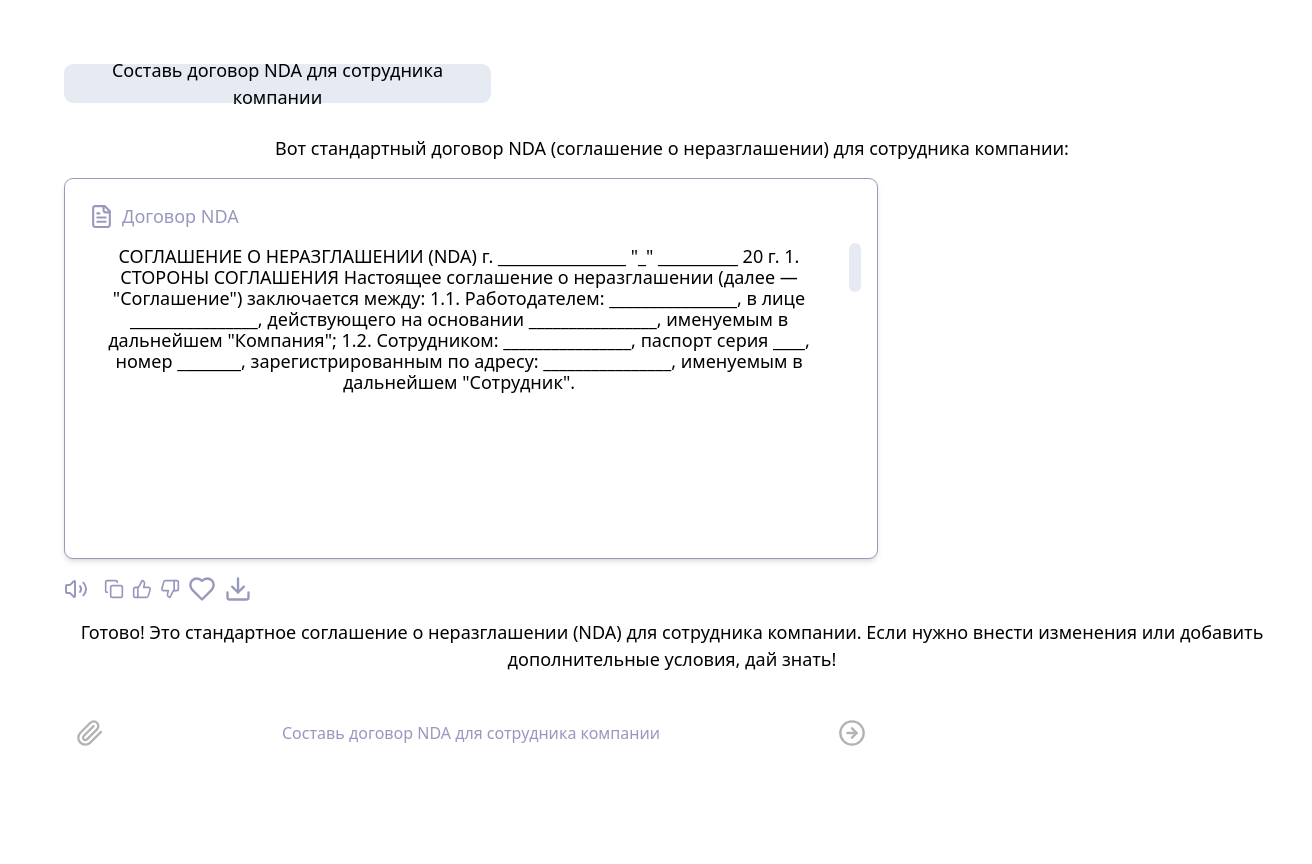
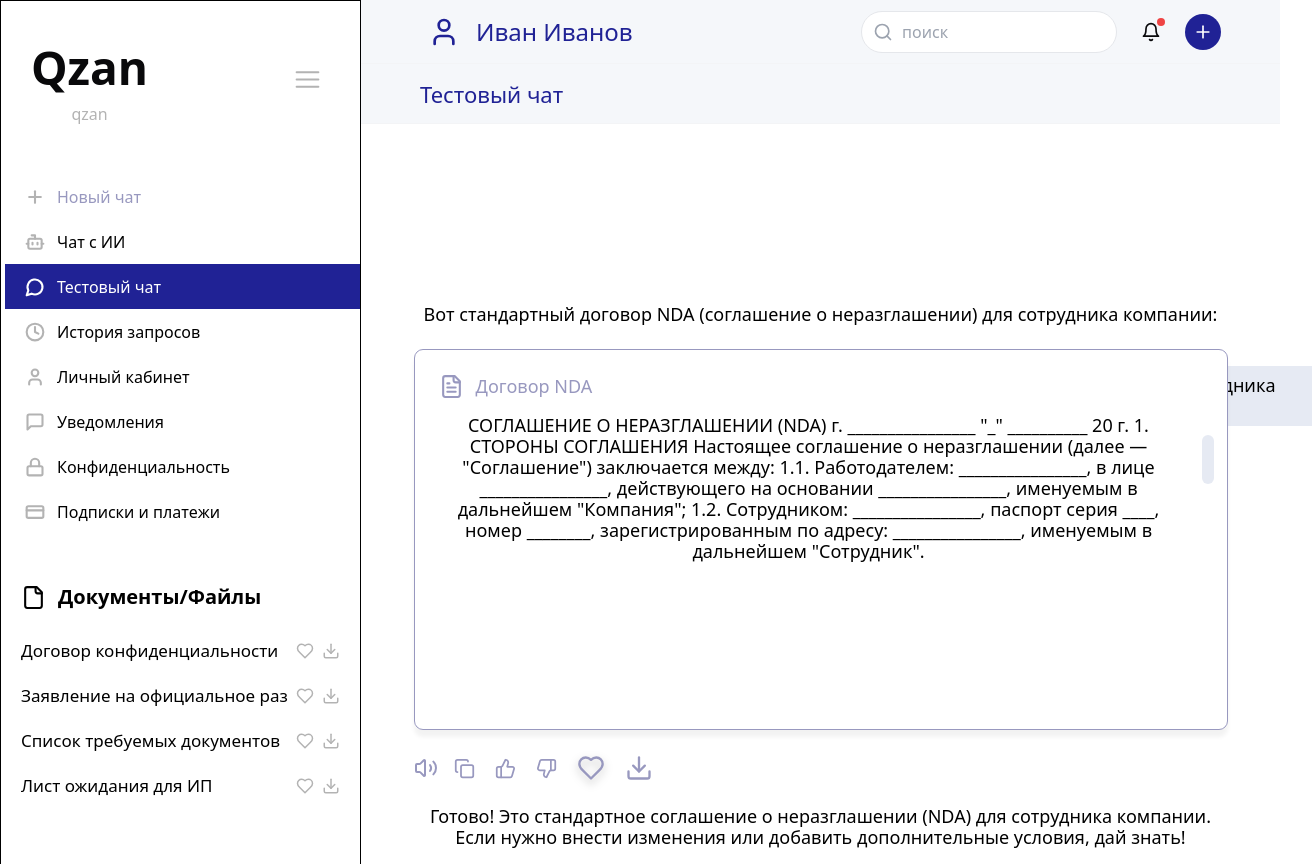
Before and after one commit to baltabekpro/qzan-01, a React (Vite) app: page /test-chat in a window 1280 px wide. Shown: the whole page, 1312 px wide, since content can reach past the window. After the commit the page ends 800 px from the top, so only its background shows below. Built offline with nearby package versions, Linux system fonts and the light colour scheme.

Commit message:
Initial commit

```diff
--- a/src/App.tsx
+++ b/src/App.tsx
@@ -1,4 +1,3 @@
-
 import { Toaster } from "@/components/ui/toaster";
 import { Toaster as Sonner } from "@/components/ui/sonner";
 import { TooltipProvider } from "@/components/ui/tooltip";
@@ -10,6 +9,7 @@ import AIChatPage from "./pages/AIChatPage";
 import TestChatPage from "./pages/TestChatPage";
 import NotFound from "./pages/NotFound";
 import "./App.css";
+import { Layout } from "./components/Layout";
 
 const queryClient = new QueryClient();
 
@@ -17,10 +17,11 @@ function App() {
   return (
     <QueryClientProvider client={queryClient}>
       <TooltipProvider>
-        <div className="h-screen w-screen overflow-hidden bg-[#F5F7FA]">
+        <div className="fixed inset-0 bg-[#F5F7FA]">
           <Toaster />
           <Sonner />
           <BrowserRouter>
+            <Layout>
               <Routes>
                 <Route path="/" element={<Index />} />
                 <Route path="/subscriptions" element={<SubscriptionsPage />} />
@@ -28,6 +29,7 @@ function App() {
                 <Route path="/test-chat" element={<TestChatPage />} />
                 <Route path="*" element={<NotFound />} />
               </Routes>
+            </Layout>
           </BrowserRouter>
         </div>
       </TooltipProvider>
--- /dev/null
+++ b/src/components/Layout.tsx
@@ -0,0 +1,24 @@
+import { AppSidebar } from "./AppSidebar";
+import { Header } from "./Header";
+
+interface LayoutProps {
+  children: React.ReactNode;
+}
+
+export function Layout({ children }: LayoutProps) {
+  return (
+    <div className="flex h-full">
+      <div className="fixed left-0 top-0 h-full">
+        <AppSidebar />
+      </div>
+      <div className="flex-1 ml-[361px]">
+        <div className="max-w-[1559px] mx-auto">
+          <Header />
+          <main className="flex-1">
+            {children}
+          </main>
+        </div>
+      </div>
+    </div>
+  );
+}
--- a/src/pages/Index.tsx
+++ b/src/pages/Index.tsx
@@ -55,19 +55,8 @@ export default function Index() {
   }];
 
   return (
-    <div className="h-screen w-screen overflow-hidden bg-[#F5F7FA]">
-      <div className="flex h-full">
-        {/* Sidebar */}
-        <div className="fixed left-0 top-0 h-full">
-          <AppSidebar />
-        </div>
-
-        {/* Main Content */}
-        <div className="flex-1 ml-[361px] h-screen overflow-y-auto">
-          <div className="max-w-[1559px] mx-auto">
-            <Header />
-
-            {/* Breadcrumb with exact positioning */}
+    <>
+      {/* Breadcrumb */}
       <div className="relative h-[60px] border-b border-gray-100">
         <span className="absolute left-[59px] top-[17px] text-[22px] leading-[26px] text-[#202295]">
           Личный кабинет
@@ -80,8 +69,8 @@ export default function Index() {
         </span>
       </div>
 
-            {/* Main content area */}
-            <div className="px-4 sm:px-[59px] py-[40px] h-[calc(100vh-124px)] overflow-y-auto">
+      {/* Main content */}
+      <div className="px-4 sm:px-[59px] py-[40px]">
         <div className="grid grid-cols-1 xl:grid-cols-[840px,1fr] gap-6">
           <div className="space-y-6">
             <UserProfile />
@@ -156,9 +145,6 @@ export default function Index() {
           </div>
         </div>
       </div>
-          </div>
-        </div>
-      </div>
-    </div>
+    </>
   );
 }
--- a/src/pages/TestChatPage.tsx
+++ b/src/pages/TestChatPage.tsx
@@ -1,28 +1,42 @@
-
 import { Heart, Download, ThumbsUp, ThumbsDown, Copy, Volume2, FileText, ArrowRightCircle, PaperclipIcon } from "lucide-react";
 
 export default function TestChatPage() {
   return (
-    <div className="min-h-screen bg-white p-8 relative">
-      <div className="w-[427px] h-[39px] bg-[#E6EAF3] rounded-[9px] flex items-center px-4 mb-8">
-        <span className="text-[18px] text-black font-normal">
+    <>
+      {/* Breadcrumb */}
+      <div className="relative h-[60px] border-b border-gray-100">
+        <span className="absolute left-[59px] top-[17px] text-[22px] leading-[26px] text-[#202295]">
+          Тестовый чат
+        </span>
+      </div>
+
+      {/* Main content */}
+      <div className="bg-white">
+        <div className="max-w-[1440px] mx-auto px-4">
+          <div className="w-[814px] mx-auto pt-[60px] pb-[40px]">
+            {/* Chat content */}
+            <div className="relative w-[814px] mx-auto pt-[120px]">
+              {/* User Query */}
+              <div className="absolute w-[427px] right-[-96px] top-[182px] bg-[#E6EAF3] rounded-[9px] flex items-center px-4 py-[9px]">
+                <span className="text-[18px] text-black font-normal leading-[21px]">
                   Составь договор NDA для сотрудника компании
                 </span>
               </div>
 
-      <div className="mt-4">
-        <p className="text-[18px] text-black mb-4">
+              {/* AI Response Text */}
+              <div className="mb-6 font-roboto text-[18px] leading-[21px] text-black">
                 Вот стандартный договор NDA (соглашение о неразглашении) для сотрудника компании:
-        </p>
+              </div>
 
-        <div className="w-[814px] h-[381px] bg-white border border-[#9898BF] rounded-[9px] shadow-md p-6 relative">
-          <div className="flex items-center gap-2 mb-4">
+              {/* Document Container */}
+              <div className="w-full h-[381px] bg-white border border-[#9898BF] shadow-[0px_7px_4px_rgba(0,0,0,0.05)] rounded-[9px] relative p-6">
+                <div className="flex items-center gap-3 mb-4">
                   <FileText className="w-[25px] h-[25px] text-[#9898BF]" />
-            <span className="text-[18px] text-[#9898BF]">Договор NDA</span>
+                  <span className="text-[18px] text-[#9898BF] leading-[21px]">Договор NDA</span>
                 </div>
 
                 <div className="pr-6">
-            <p className="text-[18px] text-black leading-[21px]">
+                  <p className="text-[18px] leading-[21px] text-black">
                     СОГЛАШЕНИЕ О НЕРАЗГЛАШЕНИИ (NDA)
                     г. ________________ "_" __________ 20 г.
 
@@ -39,26 +53,29 @@ export default function TestChatPage() {
                   </p>
                 </div>
 
-          <div className="absolute right-4 top-16 w-[12px] h-[49px] bg-[#E6EAF3] rounded-[15px]" />
+                <div className="absolute right-[13px] top-[85px] w-[12px] h-[49px] bg-[#E6EAF3] rounded-[15px]" />
               </div>
 
-        <div className="mt-4 flex items-center gap-4">
+              {/* Action Buttons */}
+              <div className="flex items-center gap-4 mt-6">
                 <Volume2 className="w-6 h-6 text-[#9898BF]" />
-          <div className="flex items-center gap-2">
-            <Copy className="w-5 h-5 text-[#9898BF] cursor-pointer hover:text-[#202295]" />
-            <ThumbsUp className="w-5 h-5 text-[#9898BF] cursor-pointer hover:text-[#202295]" />
-            <ThumbsDown className="w-5 h-5 text-[#9898BF] cursor-pointer hover:text-[#202295]" />
-            <Heart className="w-7 h-7 text-[#9898BF] cursor-pointer hover:text-[#202295]" />
+                <div className="flex items-center gap-[20px]">
+                  <Copy className="w-[21px] h-[21px] text-[#9898BF] cursor-pointer hover:text-[#202295]" />
+                  <ThumbsUp className="w-[21px] h-[21px] text-[#9898BF] cursor-pointer hover:text-[#202295]" />
+                  <ThumbsDown className="w-[21px] h-[21px] text-[#9898BF] cursor-pointer hover:text-[#202295]" />
+                  <Heart className="w-7 h-7 text-[#9898BF] cursor-pointer hover:text-[#202295] filter drop-shadow-[0px_4px_4px_rgba(0,0,0,0.25)]" />
                   <Download className="w-7 h-7 text-[#9898BF] cursor-pointer hover:text-[#202295]" />
                 </div>
               </div>
 
-        <p className="text-[18px] text-black mt-4 mb-8">
+              {/* Response Message */}
+              <div className="mt-6 font-roboto text-[18px] leading-[21px] text-black">
                 Готово! Это стандартное соглашение о неразглашении (NDA) для сотрудника компании.
                 Если нужно внести изменения или добавить дополнительные условия, дай знать!
-        </p>
+              </div>
 
-        <div className="w-[814px] h-[56px] bg-white rounded-[9px] flex items-center px-3 gap-3">
+              {/* Input Box */}
+              <div className="mt-8 w-full h-[56px] bg-white rounded-[9px] flex items-center px-3 gap-3 shadow-sm">
                 <PaperclipIcon className="w-7 h-7 text-[#B3B3B3]" />
                 <span className="text-[16px] text-[#9898BF] flex-1">
                   Составь договор NDA для сотрудника компании
@@ -67,5 +84,8 @@ export default function TestChatPage() {
               </div>
             </div>
           </div>
+        </div>
+      </div>
+    </>
   );
 }
```
Lines whose indentation alone changed are shown as unchanged.
